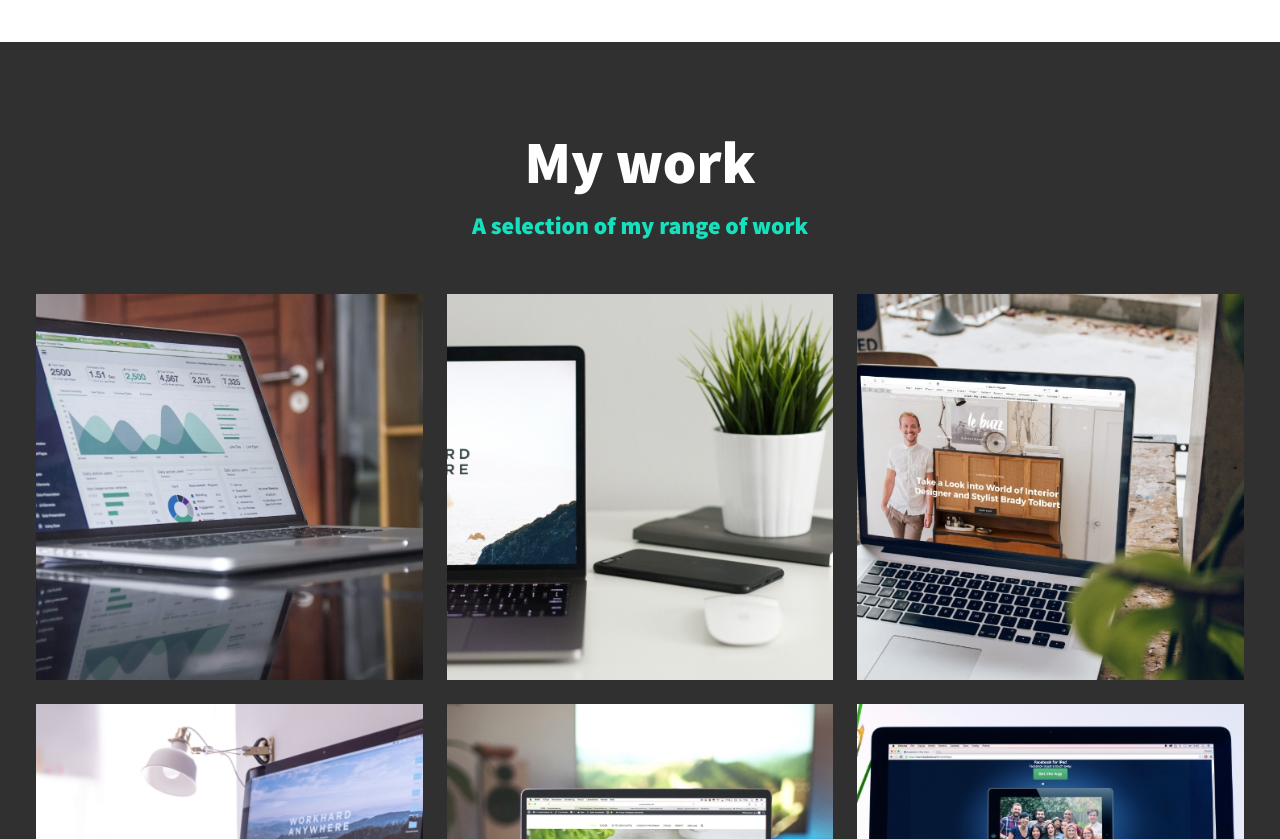
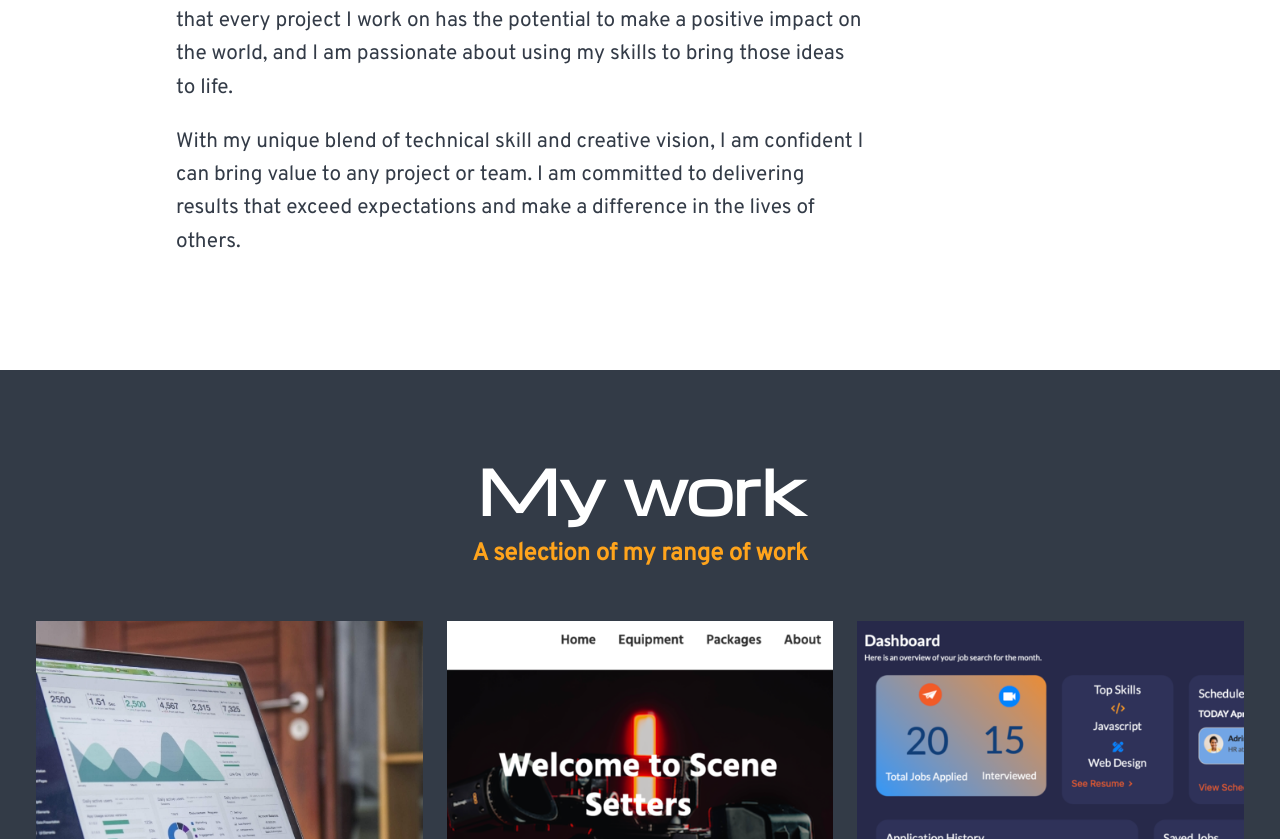
Before and after one commit to chaneldevelops/chaneldevelops.github.io, a plain HTML site: page index.html in a window 1280 px wide. Shown: the part 1961-2800 px from the top of the page. Drawn offline with nearby package versions, Linux system fonts and the light colour scheme.

Commit message:
New font + Added portfolio project
- Added new fonts
- Added screenshots for available projects

```diff
--- a/css/style.css
+++ b/css/style.css
@@ -1,3 +1,7 @@
+/* FONT IMPORTS */
+@import url('https://fonts.googleapis.com/css2?family=Michroma&display=swap');
+@import url('https://fonts.googleapis.com/css2?family=Overpass:ital@0;1&display=swap');
+
 *,
 *::before,
 *::after {
@@ -7,15 +11,16 @@
 /* Custom Properties, update these for your own design */
 
 :root {
-    --ff-primary: 'Source Sans Pro', sans-serif;
-    --ff-secondary: 'Source Code Pro', monospace;
+    --ff-primary: 'Michroma', sans-serif;
+    --ff-secondary: 'Overpass', sans-serif;
 
     --fw-reg: 300;
     --fw-bold: 900;
 
     --clr-light: #fff;
-    --clr-dark: #303030;
-    --clr-accent: #16e0bd;
+    --clr-dark: #333B47;
+    --clr-accent: #FFA41C;
+    --clr-rojo: #DC1919;
 
     --fs-h1: 3rem;
     --fs-h2: 2.25rem;
@@ -42,12 +47,19 @@
     scroll-behavior: smooth;
 } */
 
+h1, h2 {
+    font-family: var(--ff-primary);
+}
+
+p {
+    font-size: 1.3rem;
+}
 
 body {
     background: var(--clr-light);
     color: var(--clr-dark);
     margin: 0;
-    font-family: var(--ff-primary);
+    font-family: var(--ff-secondary);
     font-size: var(--fs-body);
     line-height: 1.6;
 }
@@ -346,6 +358,14 @@ header {
     margin: 0 auto;
 }
 
+.about-me h2 {
+    margin-bottom: 2rem;
+}
+
+.about-me__body p {
+    font-size: 1.3rem;
+}
+
 .about-me__img {
     box-shadow: var(--bs);
 }
@@ -436,6 +456,7 @@ header {
 }
 
 .footer__link {
+    font-family: var(--ff-primary);
     font-weight: var(--fw-bold);
 }
 
--- a/index.html
+++ b/index.html
@@ -111,17 +111,17 @@
 
                 <!-- Portfolio item 02 -->
                 <a href="portfolio-item.html" class="portfolio__item">
-                    <img src="img/portfolio-02.jpg" alt="" class="portfolio__img">
+                    <img src="img/new/scene-setters.png" alt="film website" class="portfolio__img">
                 </a>
 
                 <!-- Portfolio item 03 -->
                 <a href="portfolio-item.html" class="portfolio__item">
-                    <img src="img/portfolio-03.jpg" alt="" class="portfolio__img">
+                    <img src="img/new/devami-jobboard.png" alt="job board project" class="portfolio__img">
                 </a>
 
                 <!-- Portfolio item 04 -->
                 <a href="portfolio-item.html" class="portfolio__item">
-                    <img src="img/portfolio-04.jpg" alt="" class="portfolio__img">
+                    <img src="img/new/orchestra.png" alt="orchestra website" class="portfolio__img">
                 </a>
 
                 <!-- Portfolio item 05 -->
@@ -131,7 +131,7 @@
 
                 <!-- Portfolio item 06 -->
                 <a href="portfolio-item.html" class="portfolio__item">
-                    <img src="img/portfolio-06.jpg" alt="" class="portfolio__img">
+                    <img src="img/new/thiago'skitchen.png" alt="WordPress chef project" class="portfolio__img">
                 </a>
 
                 <!-- Portfolio item 07 -->
```
Also changed, not shown: img/new/devami-jobboard.png (added), img/new/orchestra.png (added), img/new/scene-setters.png (added), img/new/thiago'skitchen.png (added), 2 other files.
